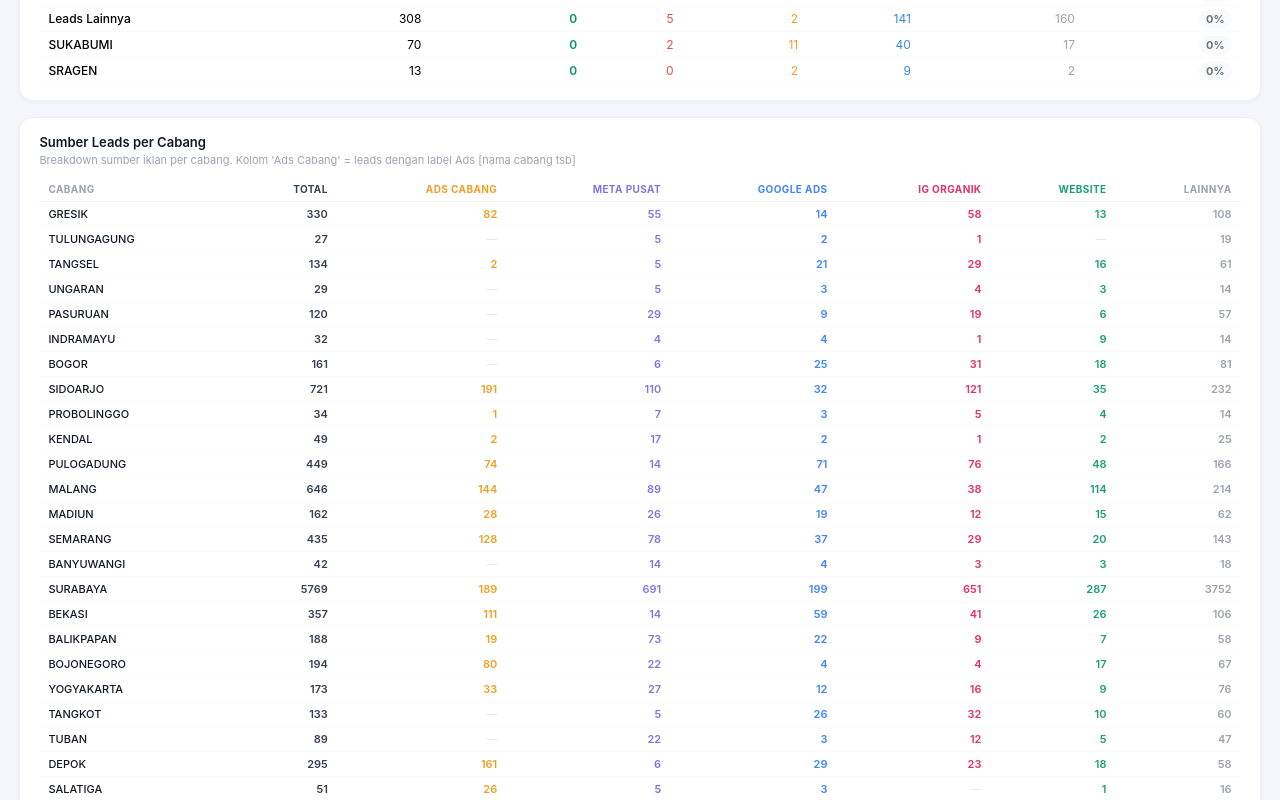
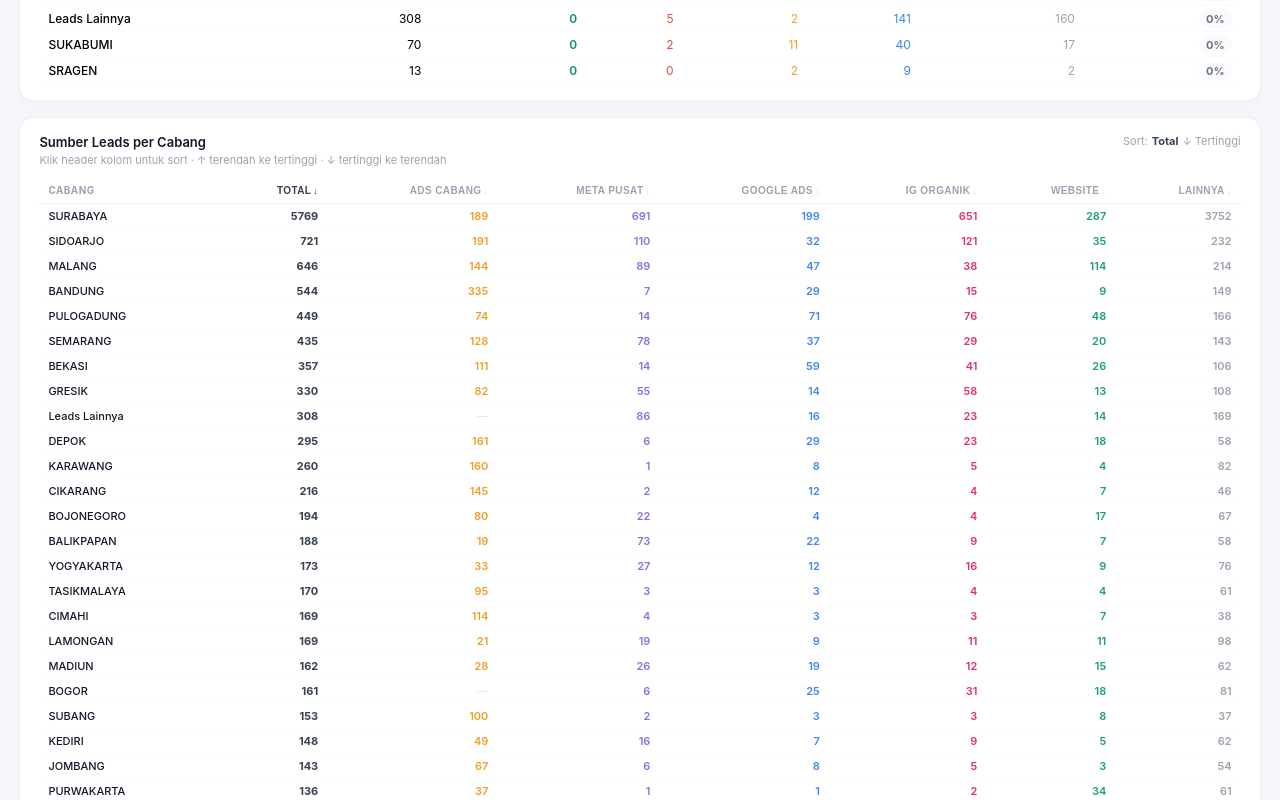
Before and after one commit to Alvinmolik/dashboard-haloai, a React (Vite) app: page / in a window 1280 px wide. Shown: the part 1960-2760 px from the top of the page. Built offline with nearby package versions, Linux system fonts and the light colour scheme.

Commit message:
Update App.jsx

```diff
--- a/App.jsx
+++ b/App.jsx
@@ -1,4 +1,4 @@
-import { useState, useMemo, useEffect } from "react";
+import React, { useState, useMemo, useEffect } from "react";
 import {
   BarChart, Bar, LineChart, Line, PieChart, Pie, Cell,
   XAxis, YAxis, CartesianGrid, Tooltip, ResponsiveContainer
@@ -151,6 +151,8 @@ export default function App() {
   const [fuBulan, setFuBulan]   = useState("");
   const [fuCab,   setFuCab]     = useState("Semua");
   const [adsFilt, setAdsFilt]   = useState("Semua");
+  const [srcCabSort, setSrcCabSort] = useState("total");
+  const [srcCabDir,  setSrcCabDir]  = useState("desc");
 
   useEffect(()=>{
     decodeData(EMBEDDED_B64).then(arr=>{
@@ -566,68 +568,81 @@ export default function App() {
   </Card>
 
   {/* Sumber Leads per Cabang */}
-  <Card title="Sumber Leads per Cabang" subtitle="Breakdown sumber iklan per cabang. Kolom 'Ads Cabang' = leads dengan label Ads [nama cabang tsb]">
   {(()=>{
-      const CABANG_NAMES = [
-        "BALIKPAPAN","BANDUNG","BANJARMASIN","BANYUWANGI","BEKASI","BLITAR","BOGOR",
-        "BOJONEGORO","CIANJUR","CIKARANG","CILEGON","CIMAHI","CIREBON","DEPOK","GARUT",
-        "GRESIK","INDRAMAYU","JEMBER","JEPARA","JOMBANG","KARAWANG","KEDIRI","KENDAL",
-        "KUDUS","LAMONGAN","MADIUN","MAGELANG","MALANG","MOJOKERTO","PASURUAN",
-        "PROBOLINGGO","PULOGADUNG","PURWAKARTA","PURWOKERTO","SALATIGA","SAMARINDA",
-        "SEMARANG","SERANG","SIDOARJO","SOLO","SRAGEN","SUBANG","SUKABUMI","SUMEDANG",
-        "SURABAYA","TANGKOT","TANGSEL","TASIKMALAYA","TUBAN","TULUNGAGUNG","UNGARAN",
-        "YOGYAKARTA","Leads Lainnya"
-      ];
+    const srcSort = srcCabSort;
+    const setSrcSort = setSrcCabSort;
+    const srcDir  = srcCabDir;
+    const setSrcDir  = setSrcCabDir;
     const SRCS = ["Ads Cabang","Iklan Meta Pusat","Google Ads","Instagram Organik","Website","Lainnya"];
     const SRC_CLR = {
       "Ads Cabang":"#ef9f27","Iklan Meta Pusat":"#7F77DD",
       "Google Ads":"#4285F4","Instagram Organik":"#E1306C",
       "Website":"#1D9E75","Lainnya":"#9ca3af"
     };
+    const SRC_SHORT = {
+      "Ads Cabang":"Ads Cabang","Iklan Meta Pusat":"Meta Pusat",
+      "Google Ads":"Google Ads","Instagram Organik":"IG Organik",
+      "Website":"Website","Lainnya":"Lainnya"
+    };
 
-      // Build per-cabang breakdown using RAW labels from rows
-      // For "Ads Cabang": count only rows where label contains "Ads [nama cabang itu]"
-      // For others: use normal source categorization
-      const m = {};
-
-      // Use all unique rows (respecting global cabang + period filter)
+    // Build per-cabang data
     const base2 = gCabang==="Semua Cabang"
       ? (()=>{const s=new Set();return filtered.filter(r=>{const k=r.p||r.n;if(s.has(k))return false;s.add(k);return true;})})()
       : uniq;
+    const m={};
+    base2.forEach(r=>r.c.forEach(cab=>{
+      if(!m[cab]) m[cab]={"Ads Cabang":0,"Iklan Meta Pusat":0,"Google Ads":0,"Instagram Organik":0,"Website":0,"Lainnya":0};
+      const hasAdsCabang = r.ac && r.ac.toUpperCase()===cab.toUpperCase();
+      if(hasAdsCabang) m[cab]["Ads Cabang"]++;
+      else if(r.s==="Iklan Cabang") m[cab]["Lainnya"]++;
+      else m[cab][r.s]=(m[cab][r.s]||0)+1;
+    }));
 
-      base2.forEach(r => {
-        r.c.forEach(cab => {
-          if(!m[cab]) m[cab] = {"Ads Cabang":0,"Iklan Meta Pusat":0,"Google Ads":0,"Instagram Organik":0,"Website":0,"Lainnya":0};
-          // Check if this row has "Ads [cab]" label specifically
-          const hasAdsCabang = r.ac && r.ac.toUpperCase() === cab.toUpperCase();
-          if(hasAdsCabang) {
-            m[cab]["Ads Cabang"]++;
-          } else if(r.s === "Iklan Cabang") {
-            // Has ads label but for different city — count as Lainnya for this cabang
-            m[cab]["Lainnya"]++;
-          } else {
-            m[cab][r.s] = (m[cab][r.s]||0) + 1;
-          }
-        });
+    let rows2 = Object.entries(m)
+      .map(([cab,v])=>({cab,...v,total:Object.values(v).reduce((a,b)=>a+b,0)}))
+      .filter(r=>cabSrch===""||r.cab.toLowerCase().includes(cabSrch.toLowerCase()));
+
+    // Sort
+    rows2.sort((a,b)=>{
+      const av = srcSort==="total" ? a.total : (a[srcSort]||0);
+      const bv = srcSort==="total" ? b.total : (b[srcSort]||0);
+      return srcDir==="desc" ? bv-av : av-bv;
     });
 
-      // Sort same order as cabangSorted
-      const cabOrder = cabangSorted.map(r=>r.cabang);
-      let rows2 = Object.entries(m)
-        .map(([cab,v])=>({cab,...v,total:Object.values(v).reduce((a,b)=>a+b,0)}))
-        .filter(r => cabSrch==="" || r.cab.toLowerCase().includes(cabSrch.toLowerCase()))
-        .sort((a,b)=>cabOrder.indexOf(a.cab)-cabOrder.indexOf(b.cab));
+    const SortBtn = ({col}) => {
+      const active = srcSort===col;
+      return (
+        <button onClick={()=>{ if(active) setSrcDir(d=>d==="desc"?"asc":"desc"); else{setSrcSort(col);setSrcDir("desc");} }}
+          style={{background:"none",border:"none",cursor:"pointer",padding:0,display:"inline-flex",alignItems:"center",gap:2,
+            color:active?(SRC_CLR[col]||"#374151"):"#9ca3af",fontWeight:700,fontSize:10,textTransform:"uppercase",letterSpacing:".04em",whiteSpace:"nowrap"}}>
+          {col==="total"?"Total":SRC_SHORT[col]}
+          <span style={{fontSize:9,opacity:active?1:0.4}}>{active&&srcDir==="asc"?"↑":"↓"}</span>
+        </button>
+      );
+    };
 
     return (
+      <Card title="Sumber Leads per Cabang"
+        subtitle="Klik header kolom untuk sort · ↑ terendah ke tertinggi · ↓ tertinggi ke terendah"
+        extra={
+          <div style={{fontSize:11,color:"#9ca3af",display:"flex",alignItems:"center",gap:4}}>
+            Sort: <strong style={{color:SRC_CLR[srcSort]||"#374151"}}>{srcSort==="total"?"Total":SRC_SHORT[srcSort]}</strong>
+            <span>{srcDir==="desc"?"↓ Tertinggi":"↑ Terendah"}</span>
+          </div>
+        }>
         <div style={{overflowX:"auto"}}>
           <table style={{width:"100%",borderCollapse:"collapse",fontSize:11}}>
             <thead>
               <tr style={{borderBottom:"1px solid #f3f4f6"}}>
-                <th style={{textAlign:"left",padding:"6px 9px",color:"#9ca3af",fontWeight:700,fontSize:10,textTransform:"uppercase",letterSpacing:".04em",whiteSpace:"nowrap",position:"sticky",left:0,background:"#fff"}}>Cabang</th>
-                <th style={{textAlign:"right",padding:"6px 9px",color:"#374151",fontWeight:700,fontSize:10,textTransform:"uppercase",letterSpacing:".04em",whiteSpace:"nowrap"}}>Total</th>
+                <th style={{textAlign:"left",padding:"6px 9px",color:"#9ca3af",fontWeight:700,fontSize:10,
+                  textTransform:"uppercase",letterSpacing:".04em",whiteSpace:"nowrap",
+                  position:"sticky",left:0,background:"#fff"}}>Cabang</th>
+                <th style={{textAlign:"right",padding:"6px 9px",whiteSpace:"nowrap"}}>
+                  <SortBtn col="total"/>
+                </th>
                 {SRCS.map(s=>(
-                  <th key={s} style={{textAlign:"right",padding:"6px 9px",fontWeight:700,fontSize:10,textTransform:"uppercase",letterSpacing:".04em",whiteSpace:"nowrap",color:SRC_CLR[s]}}>
-                    {s==="Iklan Meta Pusat"?"Meta Pusat":s==="Instagram Organik"?"IG Organik":s}
+                  <th key={s} style={{textAlign:"right",padding:"6px 9px",whiteSpace:"nowrap"}}>
+                    <SortBtn col={s}/>
                   </th>
                 ))}
               </tr>
@@ -635,12 +650,14 @@ export default function App() {
             <tbody>
               {rows2.map((r,i)=>(
                 <tr key={i} style={{borderBottom:"1px solid #f9fafb"}}>
-                  <td style={{padding:"5px 9px",fontWeight:500,color:"#111827",whiteSpace:"nowrap",position:"sticky",left:0,background:"#fff"}}>{r.cab}</td>
-                  <td style={{padding:"5px 9px",textAlign:"right",fontWeight:600,color:"#374151"}}>{r.total}</td>
+                  <td style={{padding:"5px 9px",fontWeight:500,color:"#111827",whiteSpace:"nowrap",
+                    position:"sticky",left:0,background:"#fff"}}>{r.cab}</td>
+                  <td style={{padding:"5px 9px",textAlign:"right",fontWeight:700,color:"#374151"}}>{r.total}</td>
                   {SRCS.map(s=>(
                     <td key={s} style={{padding:"5px 9px",textAlign:"right",
                       color:r[s]>0?(SRC_CLR[s]||"#374151"):"#e5e7eb",
-                      fontWeight:r[s]>0?600:400}}>
+                      fontWeight:r[s]>0?600:400,
+                      background: srcSort===s&&r[s]>0 ? (SRC_CLR[s]||"#f3f4f6")+"11" : "transparent"}}>
                       {r[s]>0?r[s]:"—"}
                     </td>
                   ))}
@@ -648,14 +665,14 @@ export default function App() {
               ))}
             </tbody>
           </table>
+        </div>
         <div style={{fontSize:11,color:"#9ca3af",marginTop:8,padding:"6px 0",borderTop:"1px solid #f3f4f6"}}>
-            💡 <strong>Ads Cabang</strong> = leads dengan label <em>Ads [nama cabang]</em> spesifik. Leads dari iklan kota lain dihitung di <em>Lainnya</em>.
+          💡 <strong>Ads Cabang</strong> = leads dengan label <em>Ads [nama cabang]</em> spesifik.
+          Leads dari iklan kota lain masuk di <em>Lainnya</em>.
         </div>
-        </div>
+      </Card>
     );
   })()}
-  </Card>
-
 
 </div>}
 
```
Lines whose indentation alone changed are shown as unchanged.
